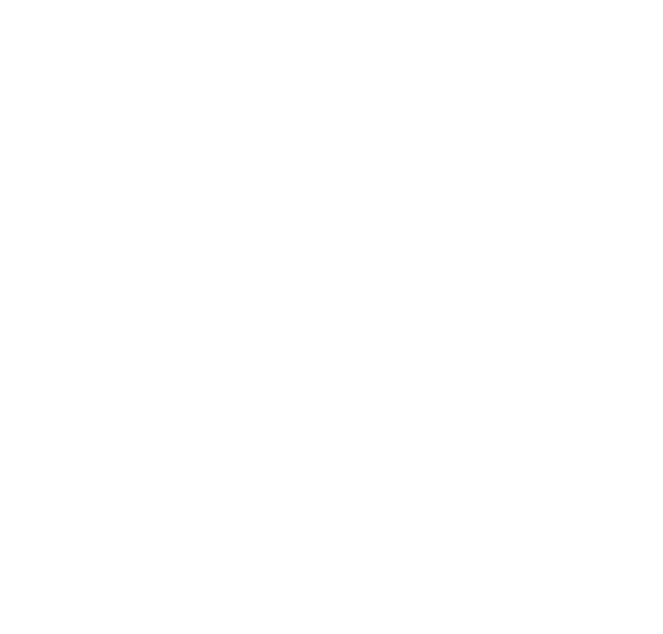
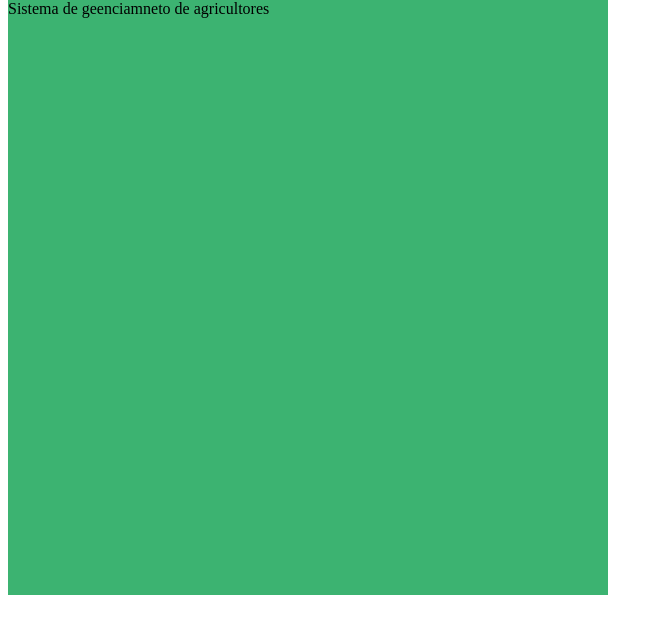
Before and after one commit to lopesjorge/Projeto-Dev-Web, a plain HTML site: page login.html in a window 1280 px wide. Shown: the whole page, without its empty margins (0-663 px from the left). Drawn offline with Linux system fonts and the light colour scheme.

Commit message:
Login css

```diff
--- a/CSS/login.css
+++ b/CSS/login.css
@@ -0,0 +1,6 @@
+.texto-esquerdo{
+    background-color: rgba(60, 179, 113, 1);
+    width: 600px;
+    height: 595px;
+    margin-top: -16px;
+}
--- a/login.html
+++ b/login.html
@@ -1,14 +1,16 @@
 <!DOCTYPE html>
-<html lang="en">
+<html lang="pt-br">
 <head>
     <meta charset="UTF-8">
     <meta http-equiv="X-UA-Compatible" content="IE=edge">
     <meta name="viewport" content="width=device-width, initial-scale=1.0">
+    <link rel="stylesheet" href="CSS/login.css">
     <title>Login</title>
 </head>
 <body>
-    <div>
-        <p></p>
+    <div class="texto-esquerdo">
+        <p>Sistema de geenciamneto de agricultores
+        </p>
     </div>
 </body>
 </html>
```
